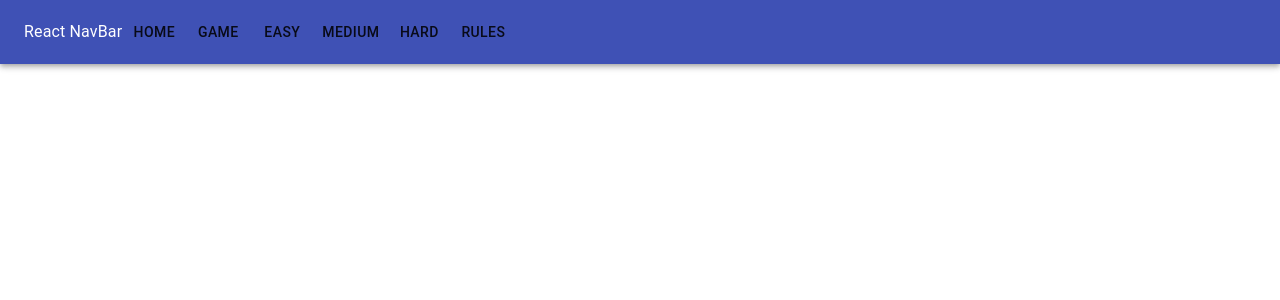
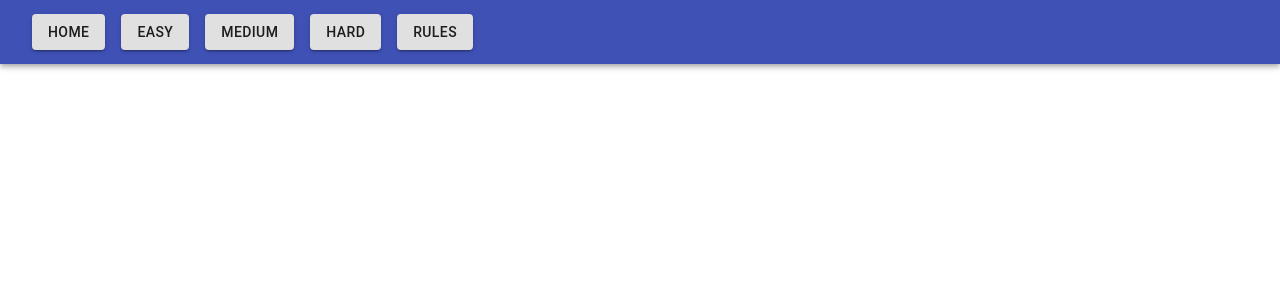
Before and after one commit to tophbuddy/christopher-holzheu-project2, a React (Create React App) app: page / in a window 1280 px wide. Shown: the top 300 px of the page. Built offline with nearby package versions, Linux system fonts and the light colour scheme.

Commit message:
Updating file names

```diff
--- a/src/components/Board/Board.jsx
+++ b/src/components/Board/Board.jsx
@@ -1,19 +1,18 @@
-import LetterBox from "../LetterBox/LetterBox.jsx"
-import BoardRow from './BoardRow.jsx'
+import LetterTile from "../LetterTile/LetterTile.jsx"
 import './Board.css';
 import React from 'react';
 
 export default function Board({difficultyNumGuesses, difficultyWordLength}) {
 
     // following https://docs.google.com/document/d/1E_8Jt9FJrUInzDvsKK9jHKheW1kNc9jISveTV8qx6aM/edit
-    const boardLetterBoxes = [];
+    const boardLetterTiles = [];
 
     for (let r = 0; r < difficultyNumGuesses; r++) {
         let curRow = [];
         for (let c = 0; c < difficultyWordLength; c++) {
-            curRow.push(<LetterBox cI={c} rI={r}/>)
+            curRow.push(<LetterTile cI={c} rI={r}/>)
         }
-        boardLetterBoxes.push(<div className="boardRowContainer">{curRow}</div>);
+        boardLetterTiles.push(<div className="boardRowContainer">{curRow}</div>);
     }
 
 
@@ -26,7 +25,8 @@ export default function Board({difficultyNumGuesses, difficultyWordLength}) {
         //     <BoardRow />
         // </div>
         <div>
-            {boardLetterBoxes}
+
+            {boardLetterTiles}
         </div>
     )
 }
--- a/src/components/Board/BoardRow.jsx
+++ b/src/components/Board/BoardRow.jsx
@@ -1,4 +1,4 @@
-import LetterBox from "../LetterBox/LetterBox.jsx"
+import LetterBox from "../LetterTile/LetterTile.jsx"
 import React from 'react';
 
 export default function BoardRow() {
--- a/src/components/Home/Home.jsx
+++ b/src/components/Home/Home.jsx
@@ -7,9 +7,11 @@ export default function Home() {
         <div>
             <h1 className='homeTitle'>Wordle Clone</h1>
             <h2 className='homeTitle'>{"By Chris Holzheu"}</h2>
+            <br></br>
             <p>
                 Welcome to my Wordle Game!
             </p>
+            <br></br>
             <p>
                 Choose a difficulty from the navbar to start playing
             </p>
--- a/src/components/LetterBox/LetterBox.css
+++ b/src/components/LetterTile/LetterTile.css
@@ -1,7 +1,7 @@
-.letterBox {
+.letterTile {
     width: 100px;
     height: 100px;
-    margin: 20px;
+    margin: 10px;
     justify-content: center;
     align-items: center;
     display: flex;
--- a/src/components/LetterBox/LetterBox.jsx
+++ b/src/components/LetterTile/LetterTile.jsx
@@ -1,10 +1,10 @@
 import React, {useState} from "react";
 import { useContext } from "react";
-import './LetterBox.css';
+import './LetterTile.css';
 import { CurGameState } from '../Game/Wordle.jsx'
 import Board from "../Board/Board";
 
-export default function LetterBox({rI, cI}) {
+export default function LetterTile({rI, cI}) {
 
     // rI = row index
     // cI = column index
@@ -33,12 +33,16 @@ export default function LetterBox({rI, cI}) {
         return invalidLetter
     }
 
+
+
     return (
         <div>
-            <div className="letterBox" id={letterQ}>
-                <input type='text' maxLength="1" className="inputWidthMax">
-                    {/* {currentLetter} */}
-                </input>
+            <div className="letterTile" id={letterQ}>
+                <input type='text'
+                    maxLength="1"
+                    className="inputWidthMax"
+
+                />
             </div>
         </div>
     );
--- a/src/components/NavBar/NavBar.css
+++ b/src/components/NavBar/NavBar.css
@@ -0,0 +1,4 @@
+.navButtonContainer {
+    align-items: center;
+    justify-content: center;
+}
--- a/src/components/NavBar/NavBar.jsx
+++ b/src/components/NavBar/NavBar.jsx
@@ -1,31 +1,44 @@
 import React from "react";
 import { Link } from 'react-router-dom';
 import Button from '@material-ui/core/Button';
-import {AppBar, Toolbar, Typography} from '@material-ui/core';
+import {AppBar, Toolbar, Typography, Container} from '@material-ui/core';
+import { makeStyles, ThemeProvider
+  } from "@material-ui/core/styles";
+
+
+const useStyles = makeStyles((theme) => ({
+    margin: {
+        "& > *": {
+            margin: theme.spacing(1)
+        }
+    },
+    spacer: {marginBottom: theme.spacing(10)}
+}));
+
+// const buttonTheme = createTheme
 
 export default function NavBar() {
+    const classes = useStyles();
     return (
         <AppBar position='static'>
-            <Toolbar>
-                <Typography>React NavBar</Typography>
-                <Button to={"/home"} component={Link}>
+            <Toolbar >
+                <div className={classes.margin}>
+                    <Button variant="contained" to={"/home"} component={Link}>
                         Home
                     </Button>
-                <Button to={"/game"} component={Link}>
-                    Game
-                </Button>
-                <Button to={"/game-easy"} component={Link}>
+                    <Button variant="contained" to={"/game-easy"} component={Link}>
                         Easy
                     </Button>
-                <Button to={"/game-medium"} component={Link}>
+                    <Button variant="contained" to={"/game-medium"} component={Link}>
                         Medium
                     </Button>
-                <Button to={"/game-hard"} component={Link}>
+                    <Button variant="contained" to={"/game-hard"} component={Link}>
                         Hard
                     </Button>
-                <Button to={"/rules"} component={Link}>
+                    <Button variant="contained" to={"/rules"} component={Link}>
                         Rules
                     </Button>
+                </div>
             </Toolbar>
         </AppBar>
     )
--- a/src/index.js
+++ b/src/index.js
@@ -13,7 +13,6 @@ ReactDOM.render(
   <BrowserRouter>
     <NavBar />
     <Routes>
-      <Route path={"/game"} element={<App />}/>
       <Route path={"/game-easy"} element={<Wordle chosenDifficulty={"boardEasy"}
         difficultyNumGuesses={7} difficultyWordLength={5}/>}/>
       <Route path={"/game-medium"} element={<Wordle chosenDifficulty={"boardMedium"}
```
Also changed, not shown: src/components/Game/Wordle.jsx (line endings or trailing spaces), src/index.css (line endings or trailing spaces). Lines whose indentation alone changed are shown as unchanged.
